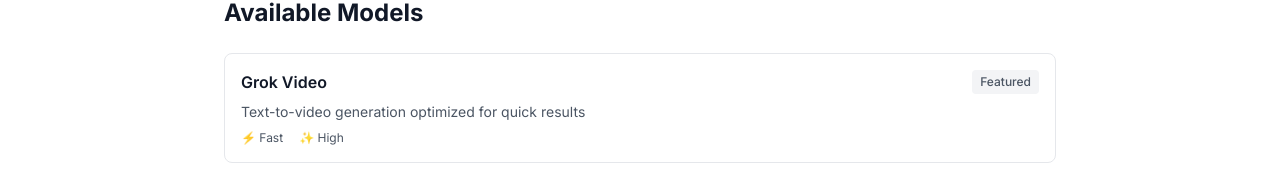
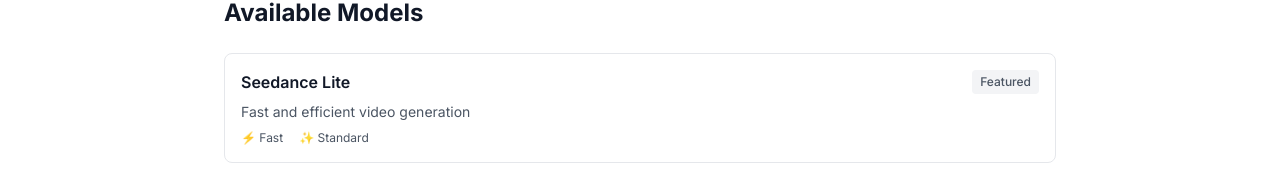
Before and after one commit to Mharomoincpass/systems, a Next.js app: page /systems/documentation/videos in a window 1280 px wide. Shown: the part 541-737 px from the top of the page. Built offline with nearby package versions, Linux system fonts and the light colour scheme; no server answers; the database is empty.

Commit message:
bugs and redirect

```diff
--- a/app/MCM/page.jsx
+++ b/app/MCM/page.jsx
@@ -93,7 +93,7 @@ export default function MCMPage() {
 
         <div className="relative z-10 text-center px-4">
           <p className="text-red-400 text-sm sm:text-base mb-4">Failed to initialize chat. Please refresh.</p>
-          <Link href="/systems" className="inline-block px-4 sm:px-6 py-2 sm:py-2.5 bg-white text-black rounded-lg hover:bg-gray-200 font-medium text-sm sm:text-base transition-all duration-300 hover:scale-105">
+          <Link href="/ai-tools" className="inline-block px-4 sm:px-6 py-2 sm:py-2.5 bg-white text-black rounded-lg hover:bg-gray-200 font-medium text-sm sm:text-base transition-all duration-300 hover:scale-105">
             Go Back
           </Link>
         </div>
--- a/app/ai-video-generator/page.jsx
+++ b/app/ai-video-generator/page.jsx
@@ -22,7 +22,7 @@ export default function AIVideoGeneratorPage() {
             name: 'AI Video Generator',
             applicationCategory: 'AIApplication',
             operatingSystem: 'Web',
-            description: 'Generate short videos from text prompts using Grok Video.',
+            description: 'Generate short videos from text prompts using Advanced AI Models.',
             url: `${siteUrl}/ai-video-generator`,
             creator: { '@type': 'Person', name: 'Mharomo' },
           }),
@@ -37,7 +37,7 @@ export default function AIVideoGeneratorPage() {
           <h1 className="text-3xl sm:text-4xl font-bold mt-3">What is an AI Video Generator?</h1>
           <p className="text-sm sm:text-base text-zinc-400 mt-3">
             An AI video generator creates short video clips from text. Describe the scene, the motion, and the
-            camera behavior, and the model turns that description into a playable clip. This tool uses Grok Video
+            camera behavior, and the model turns that description into a playable clip. This tool uses Advanced AI Models
             for fast, creative iterations.
           </p>
         </div>
--- a/app/api/videos/generate/route.js
+++ b/app/api/videos/generate/route.js
@@ -4,7 +4,7 @@ export const maxDuration = 300 // 5 minute timeout for video generation
 
 const generateVideoSchema = z.object({
   prompt: z.string().min(1, 'Prompt is required for video generation'),
-  model: z.string().optional().default('grok-video'),
+  model: z.string().optional().default('seedance'),
   duration: z.number().min(2).max(10).optional().default(5),
 })
 
--- a/app/layout.jsx
+++ b/app/layout.jsx
@@ -19,9 +19,6 @@ export const metadata = {
   },
   description: siteDescription,
   applicationName: siteName,
-  alternates: {
-    canonical: '/',
-  },
   openGraph: {
     title: siteName,
     description: siteDescription,
--- a/app/robots.txt/route.js
+++ b/app/robots.txt/route.js
@@ -3,8 +3,10 @@ export function GET() {
 Allow: /
 Allow: /blogs
 Allow: /ai-tools
+Allow: /systems/documentation
 Disallow: /admin
 Disallow: /monitor
+Disallow: /systems
 Disallow: /api
 
 Sitemap: https://mharomo.systems/sitemap.xml
--- a/app/sitemap.js
+++ b/app/sitemap.js
@@ -3,7 +3,6 @@ const siteUrl = 'https://mharomo.systems'
 export default function sitemap() {
   const routes = [
     '/',
-    '/systems',
     '/blogs',
     '/blogs/free-ai-chat-guide',
     '/blogs/ai-photo-generator-free',
--- /dev/null
+++ b/app/systems/documentation/layout.jsx
@@ -0,0 +1,9 @@
+
+export const metadata = {
+  title: 'System Documentation',
+  description: 'Comprehensive guides and documentation for AI tools including MCM, Image Generation, Video Generation, and more.',
+}
+
+export default function DocumentationLayout({ children }) {
+  return children
+}
--- a/app/systems/documentation/page.jsx
+++ b/app/systems/documentation/page.jsx
@@ -68,7 +68,7 @@ export default function DocumentationPage() {
         <div className="mt-10 p-4 bg-gray-50 rounded-md border border-gray-200">
           <h3 className="text-sm font-medium text-gray-900 mb-2">Getting Started</h3>
           <ul className="space-y-1 text-xs text-gray-600">
-            <li>• Select a system from the <Link href="/systems" className="text-blue-600 hover:underline">/systems</Link> page to begin</li>
+            <li>• Select a system from the <Link href="/ai-tools" className="text-blue-600 hover:underline">/ai-tools</Link> page to begin</li>
             <li>• Check your credit balance before generating content</li>
             <li>• Each model has different cost and performance trade-offs</li>
           </ul>
--- a/app/systems/documentation/videos/page.jsx
+++ b/app/systems/documentation/videos/page.jsx
@@ -53,7 +53,7 @@ export default function VideosDocPage() {
           <h2 className="text-2xl font-bold mb-6">Available Models</h2>
           <div className="space-y-4">
             {[
-              { name: 'Grok Video', speed: 'Fast', quality: 'High', desc: 'Text-to-video generation optimized for quick results' },
+              { name: 'Seedance Lite', speed: 'Fast', quality: 'Standard', desc: 'Fast and efficient video generation' },
             ].map((model, i) => (
               <div key={i} className="p-4 border border-gray-200 rounded-lg hover:bg-gray-50 transition">
                 <div className="flex justify-between items-start mb-2">
--- a/components/VideoGenerator.jsx
+++ b/components/VideoGenerator.jsx
@@ -10,7 +10,7 @@ export default function VideoGenerator() {
   const router = useRouter()
   const { addNotification, removeNotification } = useNotification()
   const [prompt, setPrompt] = useState('')
-  const [model, setModel] = useState('grok-video')
+  const [model, setModel] = useState('seedance')
   const [duration, setDuration] = useState(5)
   const [isLoading, setIsLoading] = useState(false)
   const [error, setError] = useState(null)
@@ -19,7 +19,7 @@ export default function VideoGenerator() {
   const scrollRef = useRef(null)
 
   const models = [
-    { id: 'grok-video', name: 'Grok Video', description: 'Grok video generation' },
+    { id: 'seedance', name: 'Seedance Lite', description: 'Fast and efficient video generation' },
   ]
 
   const generateVideo = async (e) => {
```
Also changed, not shown: middleware.js (+9 -1 lines).
